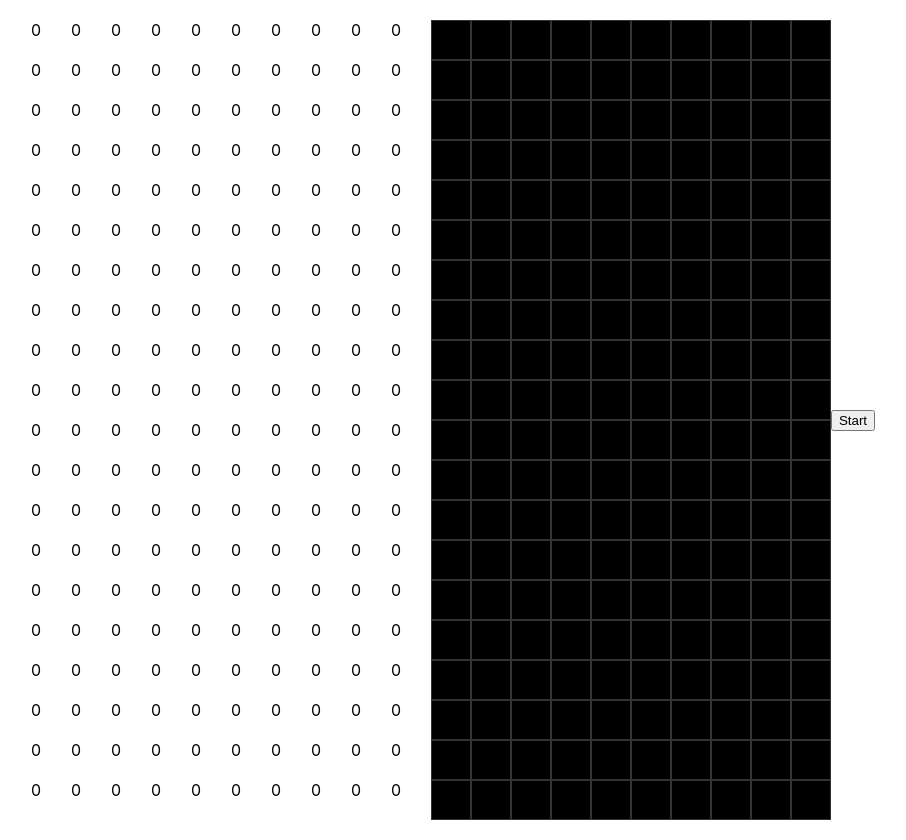
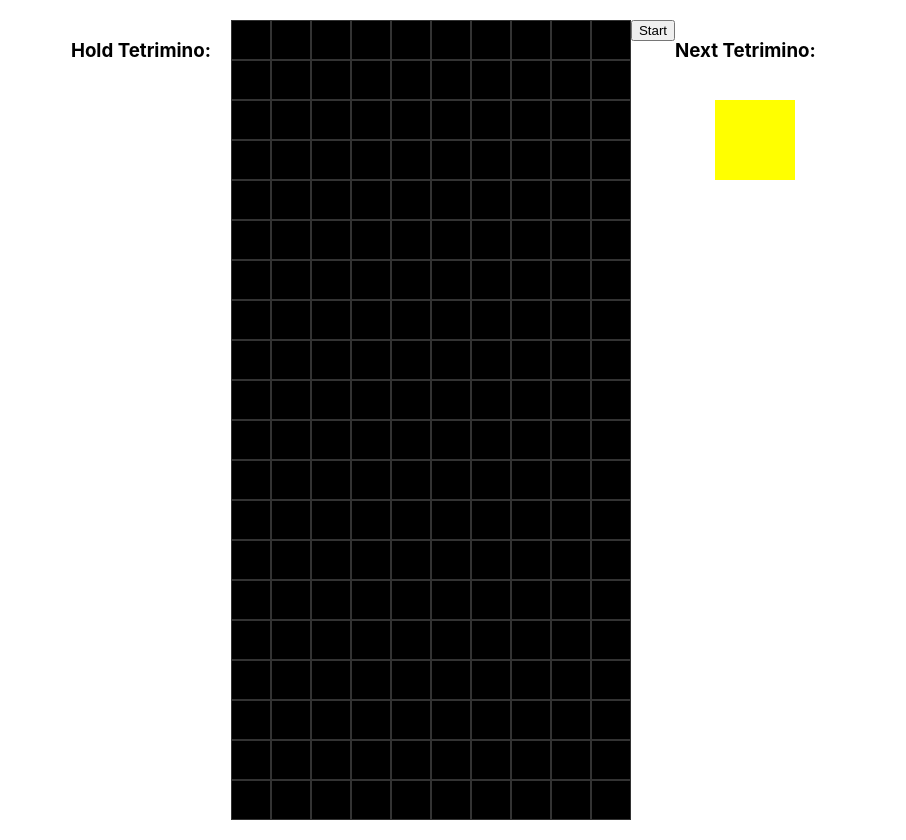
Before and after one commit to tolgaerdonmez/tetris, a React (Create React App) app: page / in a window 1280 px wide. Shown: the whole page, without its empty margins (187-1093 px from the left). Built offline with nearby package versions, Linux system fonts and the light colour scheme.

Commit message:
holding tetrimino, showing next tetrimino

```diff
--- a/src/components/Matrix.tsx
+++ b/src/components/Matrix.tsx
@@ -18,6 +18,8 @@ interface Props {}
 
 interface State {
 	matrix: Array<Array<Number>>;
+	showcaseMatrix: Array<Array<Number>>;
+	holdMatrix: Array<Array<Number>>;
 	cleanRows: number[];
 }
 
@@ -29,14 +31,24 @@ class Matrix extends Component<Props, State> {
 	moveX = 0;
 	moveY = 0;
 	stableMatrix: number[][] = [];
+	currentMovementInterval: NodeJS.Timeout | null = null;
+
+	currentVariation: number = 0;
 	currentTetrimino: Tetrimino | null = null;
-	currentVariation: number = 0;
-	currentMovementInterval: NodeJS.Timeout | null = null;
+	holdTetrimino: Tetrimino | null = null;
+	holdCount: number = 0;
+	nextTetrimino: Tetrimino | null = null;
 
 	constructor(props: Props) {
 		super(props);
-		this.stableMatrix = this.createMatrix();
-		this.state = { matrix: this.stableMatrix, cleanRows: [] };
+		this.stableMatrix = this.createMatrix(this.cols, this.rows);
+		const fourXfourMatrix = this.createMatrix(4, 4);
+		this.state = {
+			matrix: this.stableMatrix,
+			cleanRows: [],
+			showcaseMatrix: fourXfourMatrix,
+			holdMatrix: fourXfourMatrix,
+		};
 	}
 
 	componentDidMount() {
@@ -71,12 +83,28 @@ class Matrix extends Component<Props, State> {
 					this.hardDrop();
 					break;
 				}
+				case "c": {
+					this.holdCurrentTetrimino();
+					break;
+				}
 			}
 		});
+
+		this.selectRandomTetrimino(); // selecting the first tetrimino
 	}
 
-	createMatrix = (): number[][] => {
-		return [...new Array(this.rows)].map(() => [...new Array(this.cols)].map(() => 0));
+	createMatrix = (cols: number, rows: number): number[][] => {
+		return [...new Array(rows)].map(() => [...new Array(cols)].map(() => 0));
+	};
+
+	lockTetrimino = () => {
+		this.stableMatrix = deepCopy(this.state.matrix);
+
+		this.currentTetrimino = null; // clearing the current tetrimino
+		setTimeout(() => {
+			this.startTetrimino();
+			this.holdCount = 0;
+		}, 100);
 	};
 
 	checkCollision = (): boolean => {
@@ -87,7 +115,6 @@ class Matrix extends Component<Props, State> {
 		const mockVariations = this.currentTetrimino.createVariations(this.x + this.moveX, this.y + this.moveY, false);
 
 		for (let i = 0; i < this.currentTetrimino.variations.length; i++) {
-			console.log(`move X: ${this.moveX} | Y: ${this.moveY}`);
 			const c = this.currentTetrimino.variations[this.currentVariation][i];
 			const cMoved = mockVariations[this.currentVariation][i];
 
@@ -95,11 +122,7 @@ class Matrix extends Component<Props, State> {
 				((c[0] <= this.rows - 1 && this.stableMatrix[c[0]][c[1]] > 0) || cMoved[0] > this.rows - 1) &&
 				this.moveY === 1
 			) {
-				console.log("locked");
-				this.stableMatrix = deepCopy(this.state.matrix);
-
-				this.currentTetrimino = null; // clearing the current tetrimino
-				setTimeout(this.startTetrimino, 100);
+				this.lockTetrimino();
 				collision = true;
 				break;
 			}
@@ -108,7 +131,6 @@ class Matrix extends Component<Props, State> {
 				(cMoved[0] > this.rows - 1 || this.stableMatrix[cMoved[0]][cMoved[1]] > 0) &&
 				this.currentMovementInterval !== null
 			) {
-				console.log("collided");
 				collision = true;
 			}
 
@@ -155,7 +177,6 @@ class Matrix extends Component<Props, State> {
 		let mockVarIndex = this.currentVariation + 1 > 3 ? 0 : this.currentVariation + 1;
 
 		if (!this.currentTetrimino) return;
-
 		let mockVariations: number[][][] = this.currentTetrimino.createVariations(this.x, this.y, true);
 		let gaps: number[] = [0, 0, 0, 0];
 
@@ -180,7 +201,6 @@ class Matrix extends Component<Props, State> {
 
 		if (!mockPassed) return;
 		else this.currentVariation = mockVarIndex;
-
 		this.currentTetrimino.variations[this.currentVariation].forEach(c => {
 			if (c[1] > this.cols - 1) {
 				const xGap = Math.abs(c[1] - this.cols + 1);
@@ -210,7 +230,6 @@ class Matrix extends Component<Props, State> {
 		if (!this.currentTetrimino) return;
 		this.currentTetrimino.createVariations(this.x, this.y, false);
 
-		console.log("drawing matrix");
 		if (!this.checkCollision()) {
 			// if there is collision
 			this.lineClear();
@@ -233,17 +252,50 @@ class Matrix extends Component<Props, State> {
 	selectRandomTetrimino = () => {
 		const tetriminos = ["t", "j", "l", "z", "s", "o", "i"];
 		const randomI = Math.floor(Math.random() * tetriminos.length);
+		this.nextTetrimino = new Tetrimino(tetriminos[randomI]);
+		this.nextTetrimino.createVariations(1, 1, false);
 
-		return new Tetrimino(tetriminos[randomI]);
+		const showcaseMatrix = this.createMatrix(4, 4);
+		this.nextTetrimino.variations[0].forEach(c => {
+			if (this.nextTetrimino) showcaseMatrix[c[0]][c[1]] = this.nextTetrimino.index;
+		});
+		this.setState({ showcaseMatrix });
 	};
 
-	startTetrimino = () => {
+	holdCurrentTetrimino = () => {
+		if (this.holdCount !== 0) return;
+		this.holdCount++;
+		if (!this.currentTetrimino) return;
+		const hold = new Tetrimino(this.currentTetrimino.type);
+		this.currentVariation = 4;
+		this.rotateTetrimino();
+
+		if (!this.holdTetrimino) this.startTetrimino();
+		else this.startTetrimino(true);
+
+		this.holdTetrimino = hold;
+		this.holdTetrimino.createVariations(1, 1, false);
+
+		const holdMatrix = this.createMatrix(4, 4);
+		this.holdTetrimino.variations[0].forEach(c => {
+			if (this.holdTetrimino) holdMatrix[c[0]][c[1]] = this.holdTetrimino.index;
+		});
+		this.setState({ holdMatrix });
+	};
+
+	startTetrimino = (fromHold?: boolean) => {
+		if (!this.nextTetrimino) return;
 		if (this.currentMovementInterval !== null) {
 			clearInterval(this.currentMovementInterval);
 		}
 
 		this.y = 1;
-		this.currentTetrimino = this.selectRandomTetrimino();
+		if (fromHold && this.holdTetrimino) this.currentTetrimino = this.holdTetrimino;
+		// setting current tetrimino to holded tetrimino
+		else {
+			this.currentTetrimino = this.nextTetrimino; // setting current tetrimino to next tetrimino
+			this.selectRandomTetrimino(); // setting the next tetrimino
+		}
 		this.currentTetrimino.createVariations(this.x, this.y, false);
 		this.drawMatrix();
 
@@ -255,12 +307,19 @@ class Matrix extends Component<Props, State> {
 	};
 
 	render() {
-		const { matrix } = this.state;
+		const { matrix, showcaseMatrix, holdMatrix } = this.state;
+
 		return (
-			<>
-				<div className="matrix">
+			<div className="mainArea">
+				{/* <div className="matrix">
 					{matrix.flat(Infinity).map((val, i) => (
 						<div key={i}>{val}</div>
+					))}
+				</div> */}
+				<div className="holdMatrix">
+					<h3>Hold Tetrimino:</h3>
+					{holdMatrix.flat(Infinity).map((val, i) => (
+						<div className={`${val > 0 ? Templates.colorList[val as number] : ""}`} key={i} />
 					))}
 				</div>
 				<div className="matrix">
@@ -280,8 +339,14 @@ class Matrix extends Component<Props, State> {
 						/>
 					))}
 				</div>
-				<button onClick={this.startTetrimino}>Start</button>
-			</>
+				<button onClick={() => this.startTetrimino()}>Start</button>
+				<div className="showcaseMatrix">
+					<h3>Next Tetrimino:</h3>
+					{showcaseMatrix.flat(Infinity).map((val, i) => (
+						<div className={`${val > 0 ? Templates.colorList[val as number] : ""}`} key={i} />
+					))}
+				</div>
+			</div>
 		);
 	}
 }
--- a/src/sass/Matrix.scss
+++ b/src/sass/Matrix.scss
@@ -1,19 +1,39 @@
 $minoWidth: 40px;
 $minoHeight: 40px;
+
+.mainArea {
+	display: flex;
+	justify-content: center;
+	align-items: flex-start;
 
 	.matrix {
 		display: grid;
 		grid-template-columns: repeat(10, $minoWidth);
 		grid-template-rows: repeat(20, $minoHeight);
+
+		.cleanAnimation {
+			transition: background-color 300ms ease-out;
+			background-color: white;
+		}
+	}
+
+	.showcaseMatrix,
+	.holdMatrix {
+		display: grid;
+		grid-template-columns: repeat(4, $minoWidth);
+		grid-template-rows: repeat(5, $minoHeight);
+		margin: $minoWidth / 5px;
+
+		h3 {
+			grid-column: 1/5;
+		}
+	}
+}
+
 .mino {
 	background-color: black;
 	border: 0.5px solid lighten(black, 20);
 	color: white;
-	}
-
-	.cleanAnimation {
-		transition: background-color 300ms ease-out;
-		background-color: white;
 }
 
 .red {
@@ -43,4 +63,3 @@ $minoHeight: 40px;
 .cyan {
 	background-color: cyan;
 }
-}
```
Lines whose indentation alone changed are shown as unchanged.
